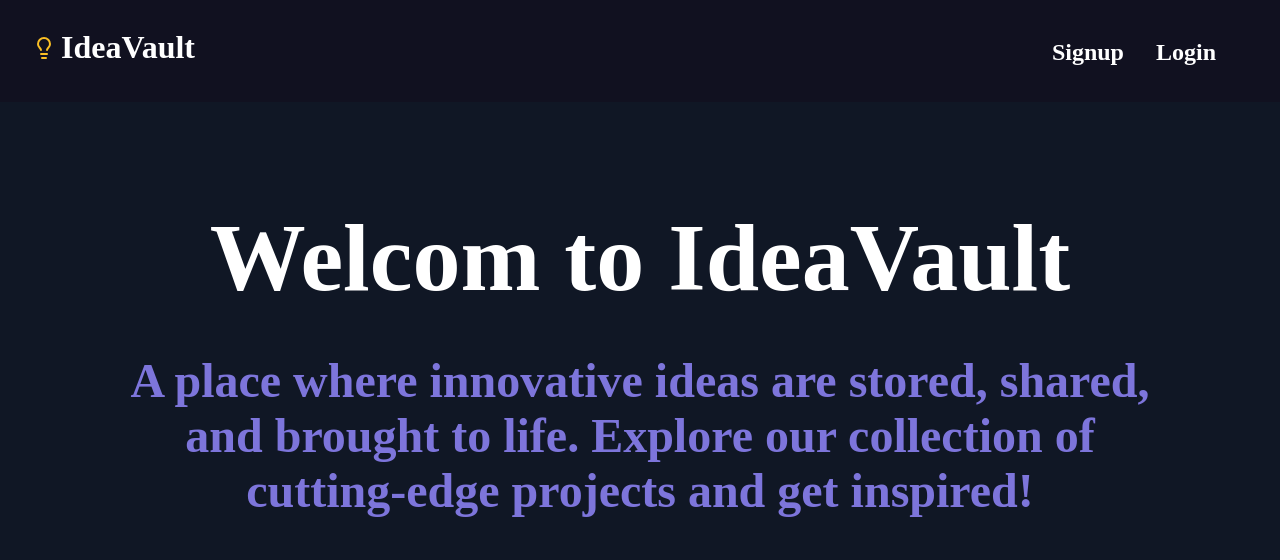
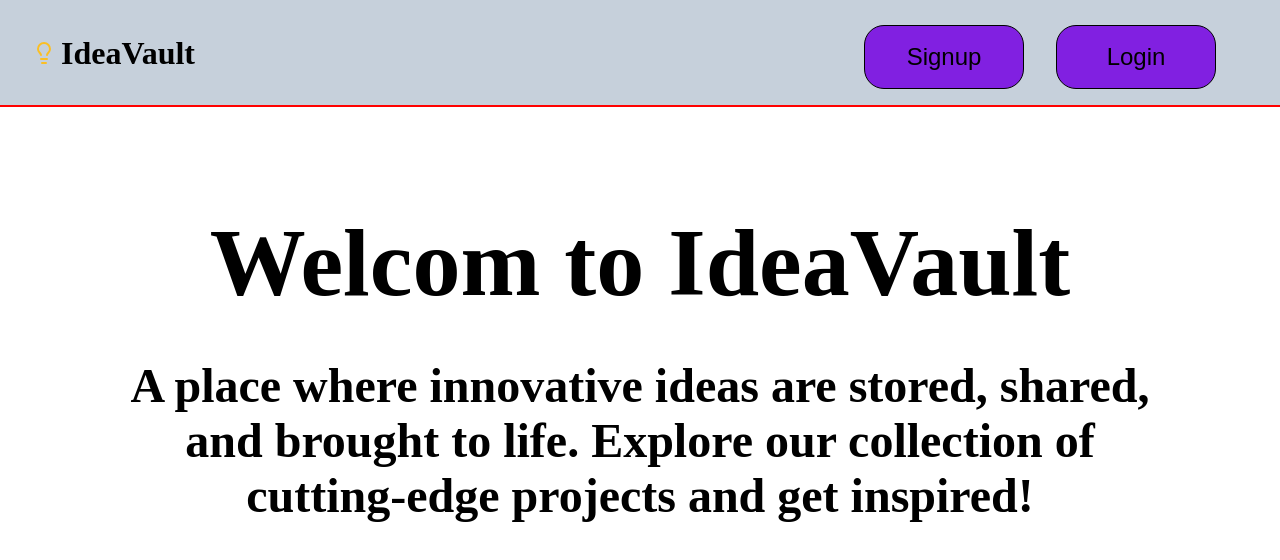
Before and after one commit to Naiduyenduva/IdaeVault_project, a React (Vite) app in the folder Frontend/client/: page / in a window 1280 px wide. Shown: the top 560 px of the page. Built offline with nearby package versions, Linux system fonts and the light colour scheme.

Commit message:
adding styles

```diff
--- a/Frontend/client/src/App.css
+++ b/Frontend/client/src/App.css
@@ -2,12 +2,13 @@
     display: flex;
     justify-content: space-between;
     align-items: baseline;
-    color: white;
+    color: black;
     gap: 2rem;
     padding: 0.5rem 2rem;
 }
 .navborder {
-    background-color: rgb(17, 17, 32);
+    border-bottom: 2px solid red;
+        background-color: rgb(198, 208, 219);
         position: sticky;
         top: 0; /* Stick to the top of the viewport */
         z-index: 1000; /* Keeps it above other elements */
@@ -27,7 +28,7 @@
     font-size: 3rem;
     width: 80%;
     text-align: center;
-    color: #7d75db;
+    color: #000000;
 }
 .nav-bulb {
     display: flex;
@@ -54,7 +55,7 @@ a {
 label {
     font-size: 2rem; /* Increase font size */
     font-weight: bold; /* Make the text bold */
-    color: #fafafa; /* Darker color for contrast */
+    color: #000000; /* Darker color for contrast */
     display: block; /* Ensure it occupies a full line */
 
   }
@@ -69,11 +70,11 @@ input {
 button {
     margin-top: 9px;
     height: 4rem;
-    border: 1px solid white;
+    border: 1px solid black;
     width: 10rem;
-    border-radius: 10px;
-    background-color: transparent;
-    color: white;
+    background-color: rgb(129, 32, 225);
+    border-radius: 20px;
+    color: black;
     font-size: 1.5rem;
     cursor: pointer;
   }
--- a/Frontend/client/src/App.jsx
+++ b/Frontend/client/src/App.jsx
@@ -29,8 +29,8 @@ function Navbar() {
     <h1><Link to='/'>IdeaVault</Link></h1>
     </div>
     <div className='navbar'>
-      <h2><Link to='/signup'>Signup</Link></h2>
-      <h2><Link to='/login'>Login</Link> </h2>
+      <button><Link to='/signup'>Signup</Link></button>
+      <button><Link to='/login'>Login</Link> </button>
     </div>
   </div>
 }
--- a/Frontend/client/src/components/login.jsx
+++ b/Frontend/client/src/components/login.jsx
@@ -1,7 +1,5 @@
 import { useState } from "react";
 import { Link,useNavigate } from 'react-router-dom';
-
-
 
 function Login(){
      const [email,setEmail] = useState("");
--- a/Frontend/client/src/index.css
+++ b/Frontend/client/src/index.css
@@ -2,6 +2,6 @@ body {
     margin: 0;
     padding: 0;
     font-family: "Jersey 25", serif;
-    background-color: rgb(16, 23, 37);
-    color: #ffffff;
+    background-color: #ffffff;
+    color: #000000;
   }
```
Also changed, not shown: 1 other file (tests, documents, lock files or other folders).
